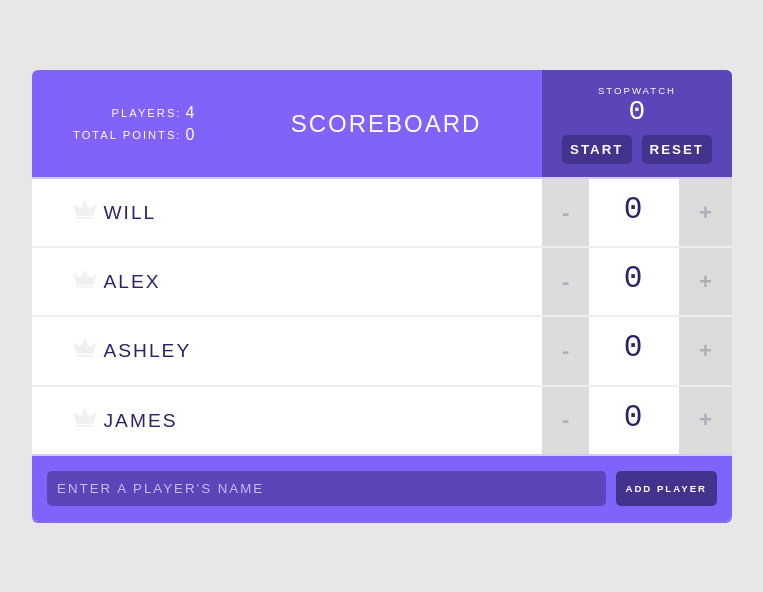
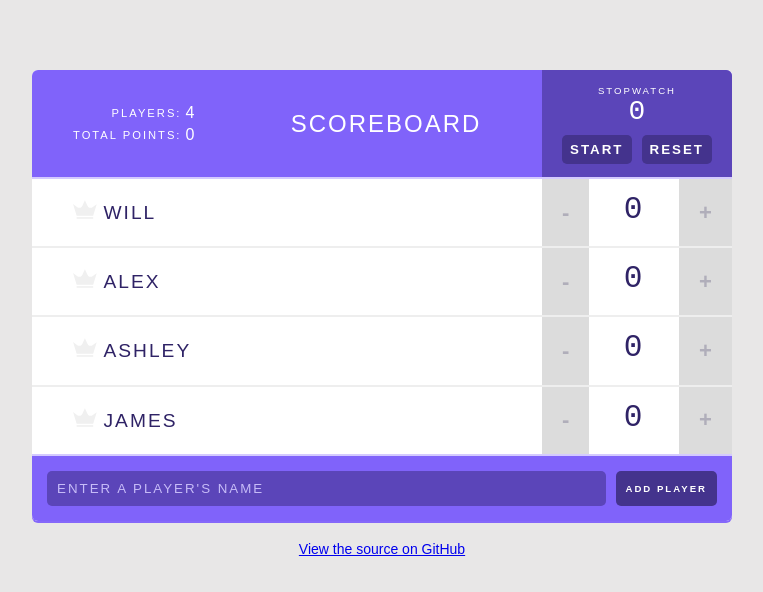
Before and after one commit to willgorham/scoreboard, a React (Create React App) app: page / in a window 1280 px wide. Shown: the top 592 px of the page, without its empty margins (258-1021 px from the left). Built offline with nearby package versions, Linux system fonts and the light colour scheme.

Commit message:
Add GitHub link

```diff
--- a/public/index.html
+++ b/public/index.html
@@ -26,15 +26,6 @@
       You need to enable JavaScript to run this app.
     </noscript>
     <div id="root"></div>
-    <!--
-      This HTML file is a template.
-      If you open it directly in the browser, you will see an empty page.
-
-      You can add webfonts, meta tags, or analytics to this file.
-      The build step will place the bundled scripts into the <body> tag.
-
-      To begin the development, run `npm start` or `yarn start`.
-      To create a production bundle, use `npm run build` or `yarn build`.
-    -->
+    <a class="github-link" href='https://github.com/willgorham/scoreboard'>View the source on GitHub</a>
   </body>
 </html>
--- a/src/index.css
+++ b/src/index.css
@@ -97,7 +97,7 @@ svg {
 .scoreboard {
   background: #fff;
   width: 700px;
-  margin: 70px auto;
+  margin: 70px auto 20px;
   box-shadow: 0 2px 0 rgb(133, 104, 250);
   border-radius: 6px;
   overflow: hidden;
@@ -238,3 +238,11 @@ svg {
     font-size: 2em;
     line-height: 2em;
   }
+
+.github-link {
+  display: block;
+  font-size: .875rem;
+  margin-bottom: 70px;
+  text-align: center;
+  text-transform: none;
+}
```
